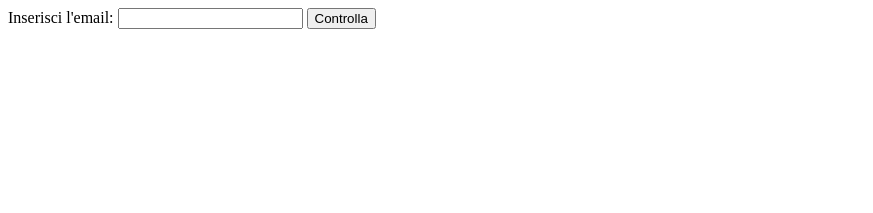
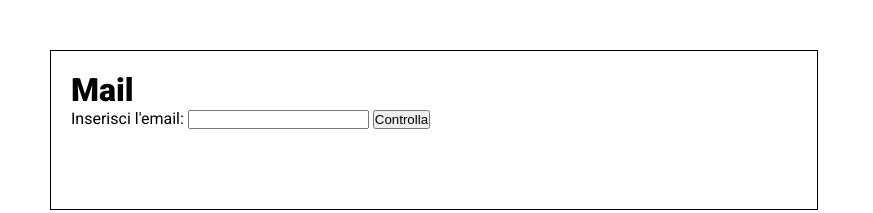
Before and after one commit to matteocicigoi/js-mail-dadi, a plain HTML site: page Mail/index.html in a window 1280 px wide. Shown: the whole page, without its empty margins (0-873 px from the left). Drawn offline with Linux system fonts and the light colour scheme.

Commit message:
feat: css Mail

```diff
--- a/Mail/Js/main.js
+++ b/Mail/Js/main.js
@@ -7,20 +7,24 @@ const email = ['esempio1@mail.it', 'esemprio2@mail.it'];
 const inputEmail = document.getElementById('email');
 const button = document.querySelector('button');
 const text = document.querySelector('p');
+const container = document.querySelector('.container');
 
 //quando si preme il bottone
 button.addEventListener('click', function(){
     let output = "L'email non è presente";
+    let classCss = ' bg-red';
 
     //ciclo che verifica se l'email si trova dentro l'array
     for(let i = 0; i < email.length; i++){
         if(inputEmail.value === email[i]){
             output = "L'email è presente";
+            classCss = ' bg-green';
             break;
         }
     }
 
     //stampa il valore
     text.innerHTML = output;
+    container.className = 'container' + classCss;
     console.log(output);
 });
--- a/Mail/index.html
+++ b/Mail/index.html
@@ -1,15 +1,27 @@
 <!DOCTYPE html>
 <html lang="en">
+
 <head>
     <meta charset="UTF-8">
     <meta name="viewport" content="width=device-width, initial-scale=1.0">
     <title>Mail</title>
+    <!-- Roboto -->
+    <link rel="preconnect" href="https://fonts.googleapis.com">
+    <link rel="preconnect" href="https://fonts.gstatic.com" crossorigin>
+    <link href="https://fonts.googleapis.com/css2?family=Roboto:wght@400;900&display=swap" rel="stylesheet">
+    <!-- Fine Roboto -->
+    <link rel="stylesheet" href="style.css">
 </head>
+
 <body>
-    <label for="email">Inserisci l'email:</label>
-    <input id="email" name="email" type="email">
-    <button>Controlla</button>
-    <p></p>
+    <div class="container">
+        <h1>Mail</h1>
+        <label for="email">Inserisci l'email:</label>
+        <input id="email" name="email" type="email">
+        <button>Controlla</button>
+        <p></p>
+    </div>
     <script src="js/main.js"></script>
 </body>
+
 </html>
--- /dev/null
+++ b/Mail/style.css
@@ -0,0 +1,26 @@
+/* reset */
+* {
+    padding: 0;
+    margin: 0;
+    box-sizing: border-box;
+}
+body {
+    font-family: 'Roboto', sans-serif;
+}
+.container{
+    margin: 50px;
+    padding: 20px;
+    border: 1px solid black;
+    width: 60%;
+}
+p{
+    padding: 30px;
+    font-size: 25px;
+    text-align: center
+}
+.bg-green{
+    background-color: rgb(37, 185, 24);
+}
+.bg-red{
+    background-color: rgb(233, 65, 65);
+}
```
Also changed, not shown: 1 other file.
